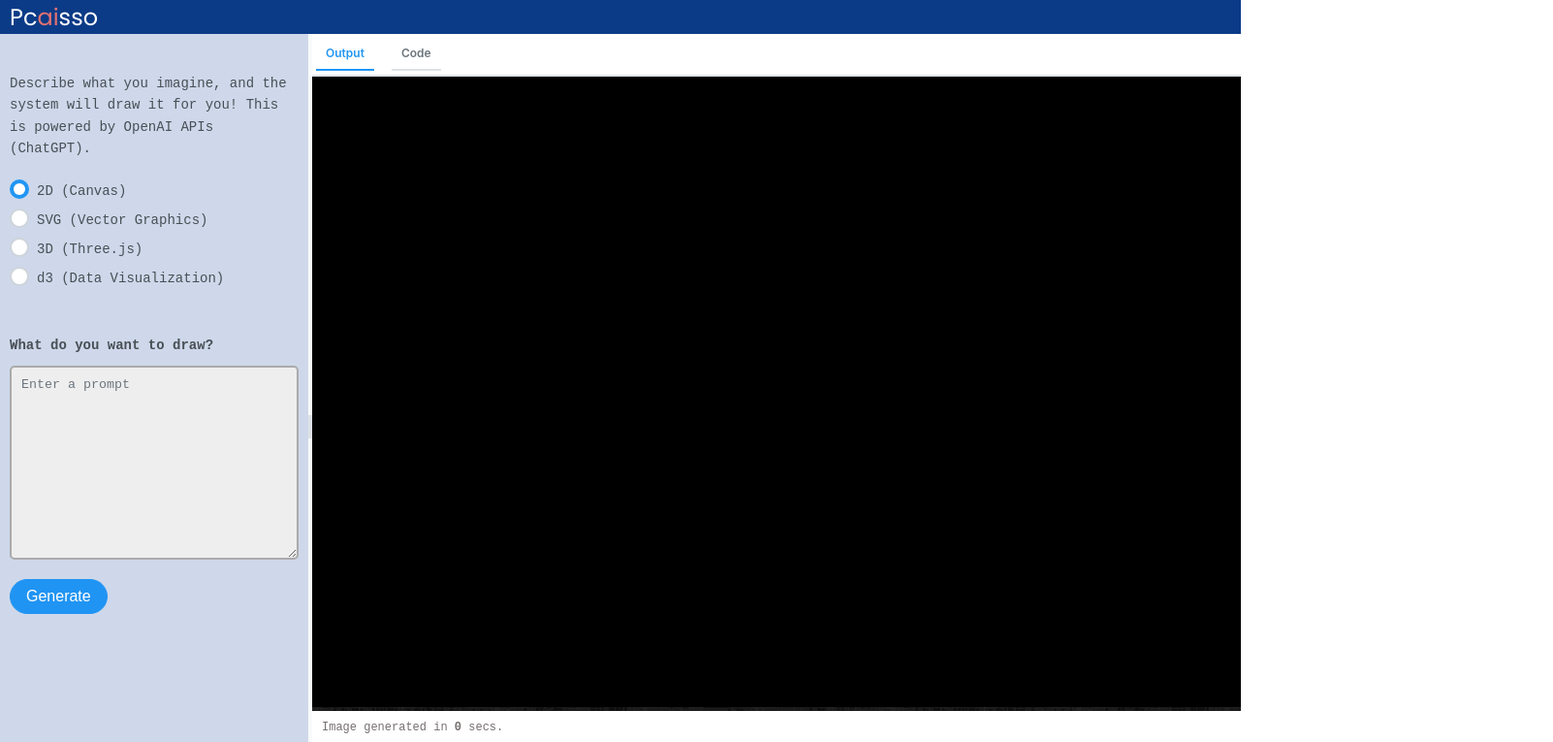
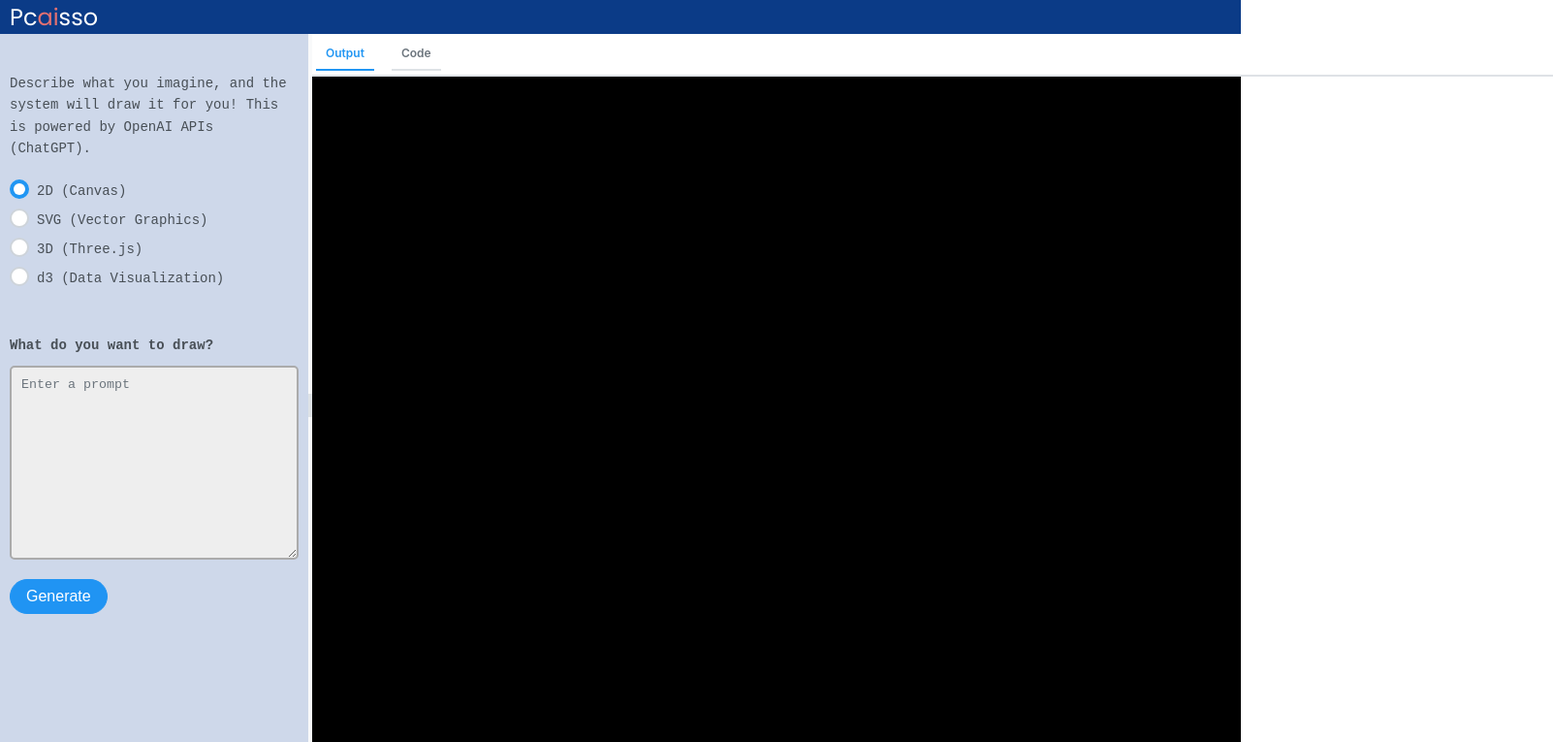
Before and after one commit to rmadhuram/pcaisso-next, a Next.js app: page /home/results in a window 1280 px wide. Shown: the top 765 px of the page at 97% size, 1602 px wide, since content can reach past the window. Built offline with nearby package versions, Linux system fonts and the light colour scheme; a web font is replaced by a local one.

Commit message:
Modificaitons in Results UI

```diff
--- a/src/app/home/results/page.module.scss
+++ b/src/app/home/results/page.module.scss
@@ -1,5 +1,4 @@
 @import "../../../styles/variables";
-@import "../../../styles/mixins";
 
 .results :global {
   flex-grow: 1;
@@ -8,6 +7,8 @@
     width: 100%;
 
     .p-tabview-nav-container {
+      position: absolute;
+      width: 100%;
       .p-tabview-nav-content {
         ul {
           li {
@@ -31,21 +32,24 @@
 
     .p-tabview-panels {
       .p-tabview-panel {
-        @include background;
         height: $default-height;
         font-size: 12px;
+
         .output-frame {
           overflow: scroll;
           width: 100%;
+          height: $default-height;
           background: black;
-          height: calc(100vh - 150px);
           border: none;
         }
 
         .display-time {
+          position: absolute;
+          bottom: 0;
+          opacity: 0.5;
           background: white;
           width: 100%;
-          color: rgb(118, 111, 111);
+          color: rgb(0, 0, 0);
           padding: 10px;
         }
 
@@ -56,6 +60,7 @@
           background: white;
           color: black;
           padding: 10px;
+          padding-top: 50px;
         }
       }
     }
```
